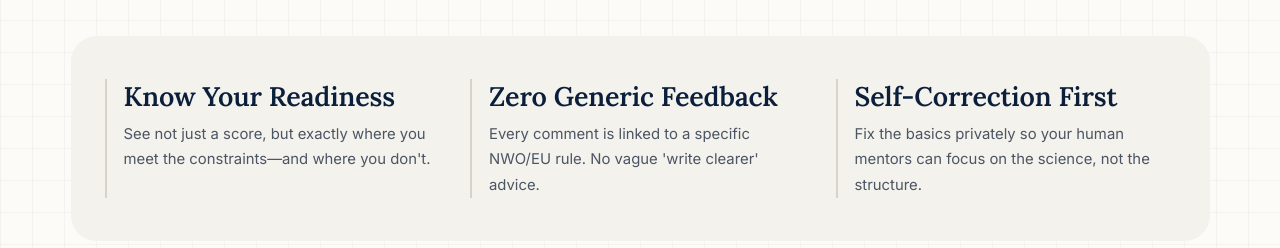
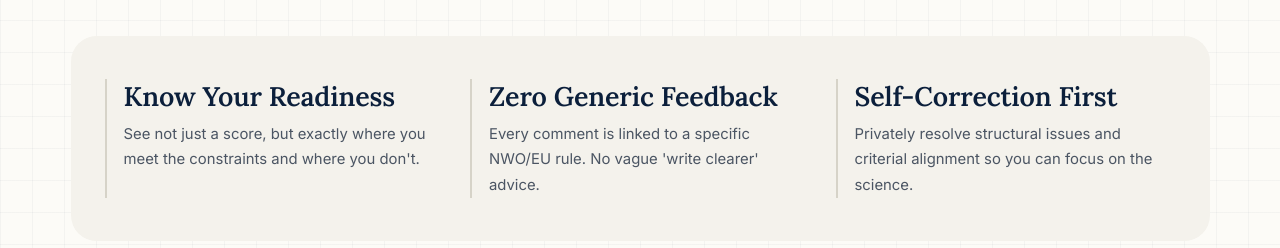
Before and after one commit to mallikgarjuna/Grant-Reviewer, a Next.js app in the folder frontend/: page / in a window 1280 px wide. Shown: the part 2220-2468 px from the top of the page. Built offline with nearby package versions, Linux system fonts and the light colour scheme.

Commit message:
feat(content): [WF-0010] refine benefit description for clarity assisted by antigravity

```diff
--- a/frontend/src/app/page.tsx
+++ b/frontend/src/app/page.tsx
@@ -18,7 +18,7 @@ const BENEFITS = [
   {
     title: "Know Your Readiness",
     description:
-      "See not just a score, but exactly where you meet the constraints—and where you don't.",
+      "See not just a score, but exactly where you meet the constraints and where you don't.",
   },
   {
     title: "Zero Generic Feedback",
@@ -28,7 +28,7 @@ const BENEFITS = [
   {
     title: "Self-Correction First",
     description:
-      "Fix the basics privately so your human mentors can focus on the science, not the structure.",
+      "Privately resolve structural issues and criterial alignment so you can focus on the science.",
   },
 ] as const;
 
```
